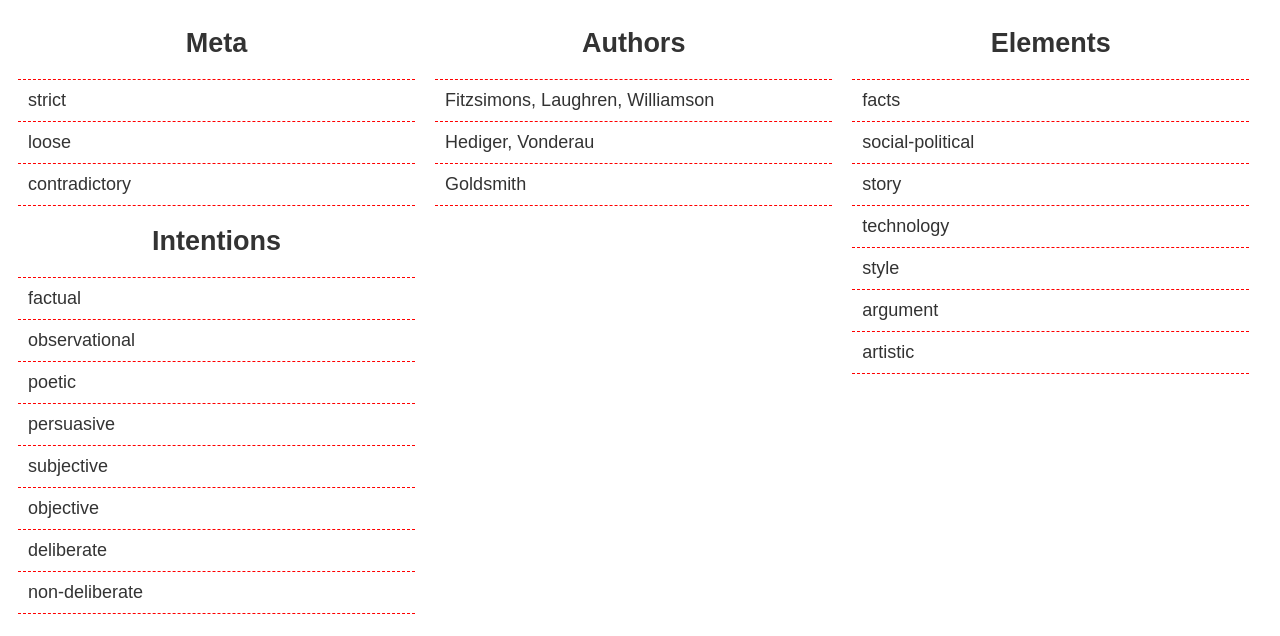
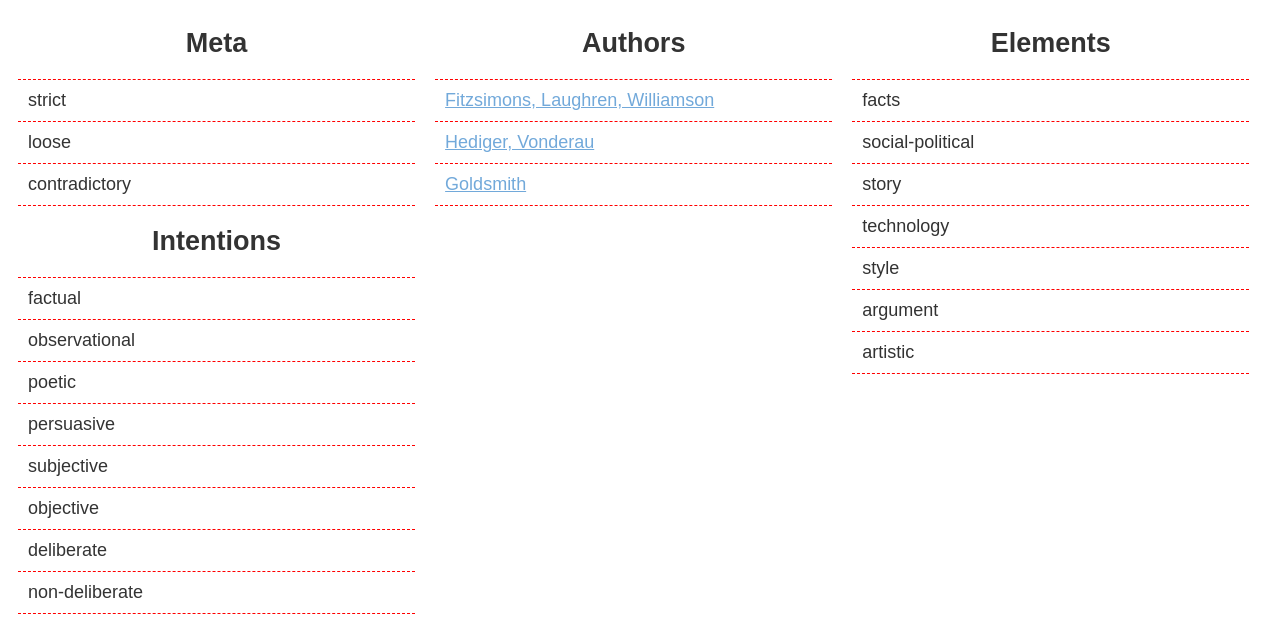
Before and after one commit to seveneightn9ne/CMS338-Visualization, a plain HTML site: page vis.html in a window 1280 px wide. Drawn offline with nearby package versions, Linux system fonts and the light colour scheme.

Commit message:
added links

```diff
--- a/vis.html
+++ b/vis.html
@@ -46,6 +46,9 @@ h2 {
     color: #000;
     background-color: #effaff;
 }
+a {
+    color: #72A9DA;
+}
 </style>
 </head>
 
--- a/vis.js
+++ b/vis.js
@@ -48,7 +48,11 @@ function load_data(data, callback) {
         object = $("<span>")
             .addClass("label")
             .addClass("is-"+author)
-            .html(author)
+            .append($("<a>")
+                .attr("href", post_url)
+                .attr("target", "_blank")
+                .html(author)
+            )
         for (var c = 0; c < 3; c++) {
             cat = categories[c]
             labels = data["blog_entries"][e][cat]
```
